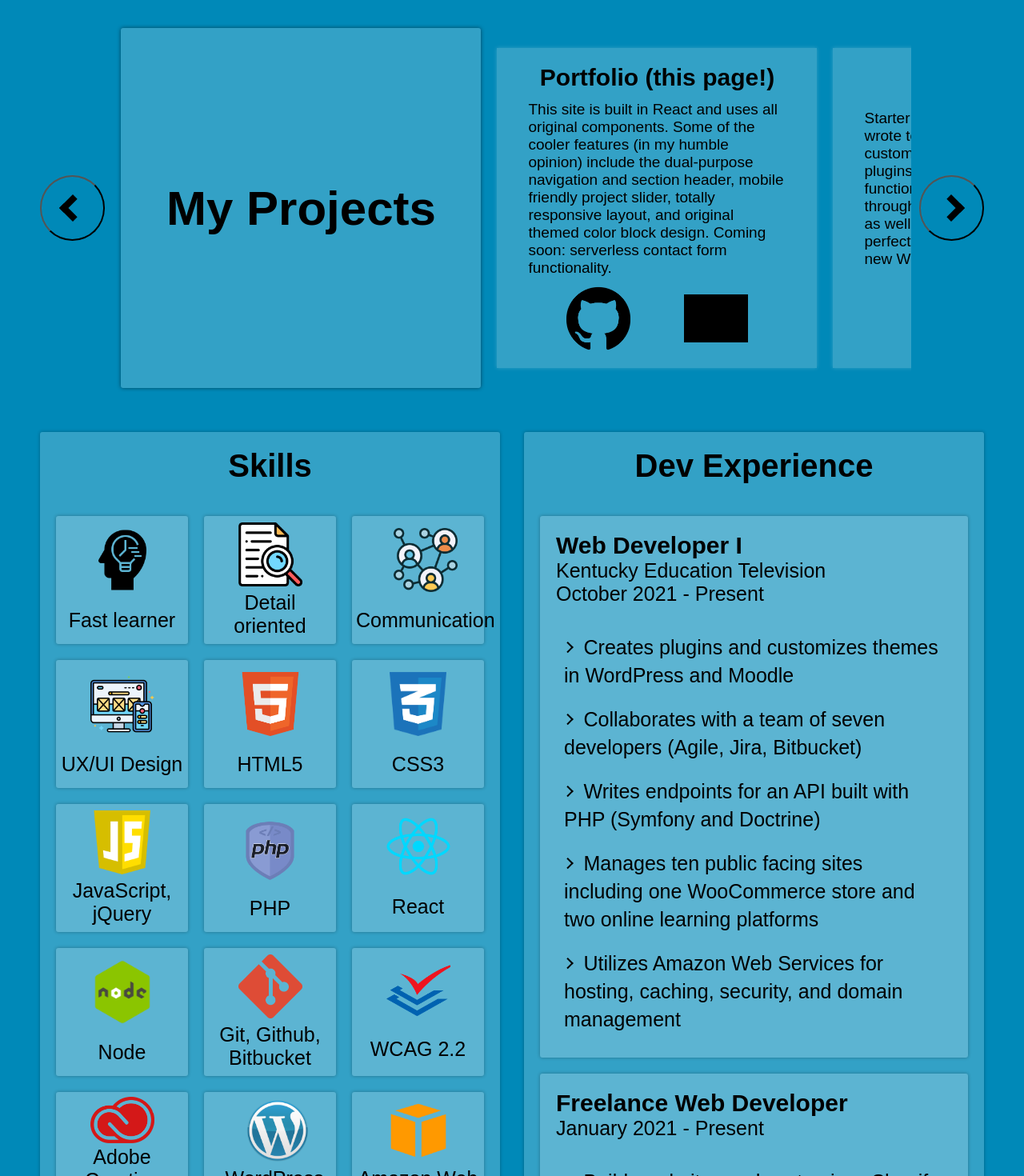
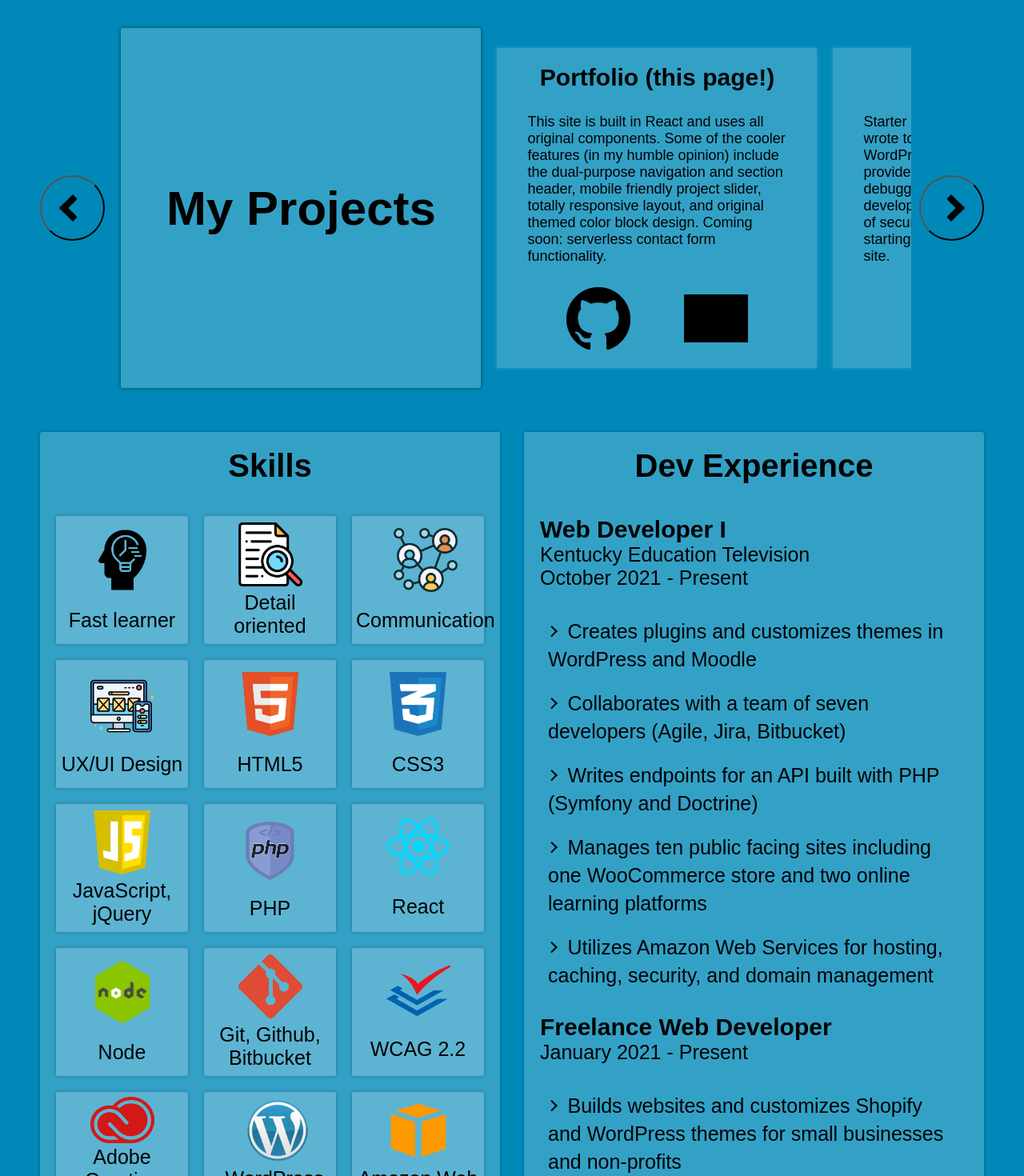
Before and after one commit to csobrien90/csobrien90.github.io, a React (Create React App) app: page / in a window 1280 px wide. Shown: the part 880-2350 px from the top of the page at 80% size. Built offline with nearby package versions, Linux system fonts and the light colour scheme; grey boxes are pictures that could not be loaded; a web font is replaced by a local one.

Commit message:
small mobile style fixes

```diff
--- a/src/cardData.json
+++ b/src/cardData.json
@@ -41,7 +41,7 @@
 		"description": "Fiber Coven is a weekly witchy themed podcast about knitting, spinning, and everything fiber related. Making this website was a great opportunity to work with an established brand and integrate third party widgets like a PodBean player and MailChimp newsletter sign up into the design."
 	},
 	{
-		"title": "More project coming soon...",
+		"title": "More projects coming soon...",
 		"prodLink": "",
 		"githubLink": "",
 		"description": ""
--- a/src/components/WorkExperience.js
+++ b/src/components/WorkExperience.js
@@ -9,7 +9,7 @@ class WorkExperience extends React.Component {
 				<ul>
 				{
 					workExperience.map((job, index) => {
-						return <li key={index} className='backgroundBox'>
+						return <li key={index}>
 							<h4>{job.title}</h4>
 							{job.company && <p className='company'>{job.company}</p>}
 							<p className='workExperienceDates'>{job.time}</p>
--- a/src/index.css
+++ b/src/index.css
@@ -337,7 +337,7 @@ Experience
 .card {
 	height: 400px;
 	min-width: 82vw;
-	padding: 3em 1em;
+	padding: 2em 1em 3em;
 	transition: all .3s;
 	display: grid;
 	align-items: center;
@@ -358,7 +358,7 @@ Experience
 
 .card p {
 	margin: .5em 1em;
-	font-size: 1.9em;
+	font-size: 1.8em;
 }
 
 .imgWrapper {
@@ -431,7 +431,6 @@ Experience
 	align-items: baseline;
 }
 .workExperience ul li {
-	padding: 2em;
 	display: grid;
 	grid-template-rows: auto auto auto 1fr;
 	align-items: center;
@@ -544,6 +543,7 @@ Connect
 	gap: 2em;
 	align-items: center;
 	justify-content: center;
+	padding-bottom: 6em;
 }
 
 .contactForm {
```
